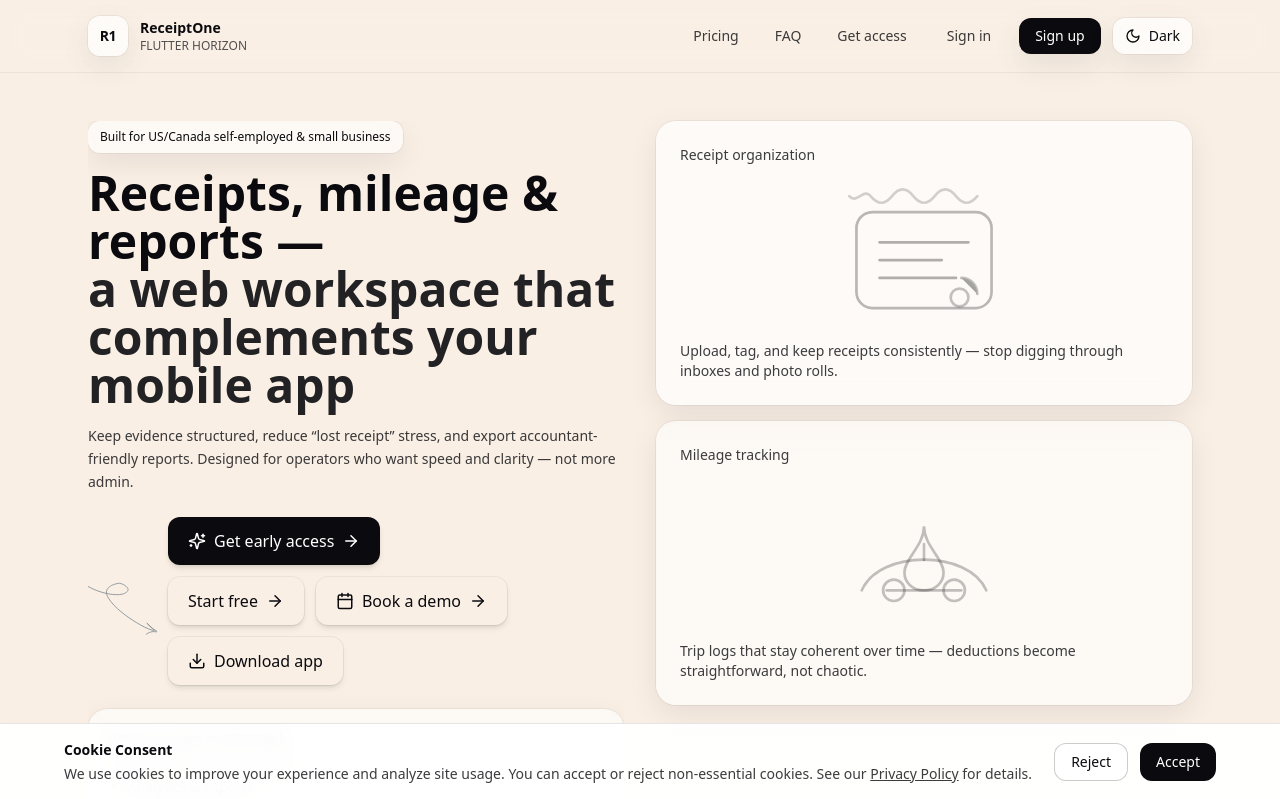
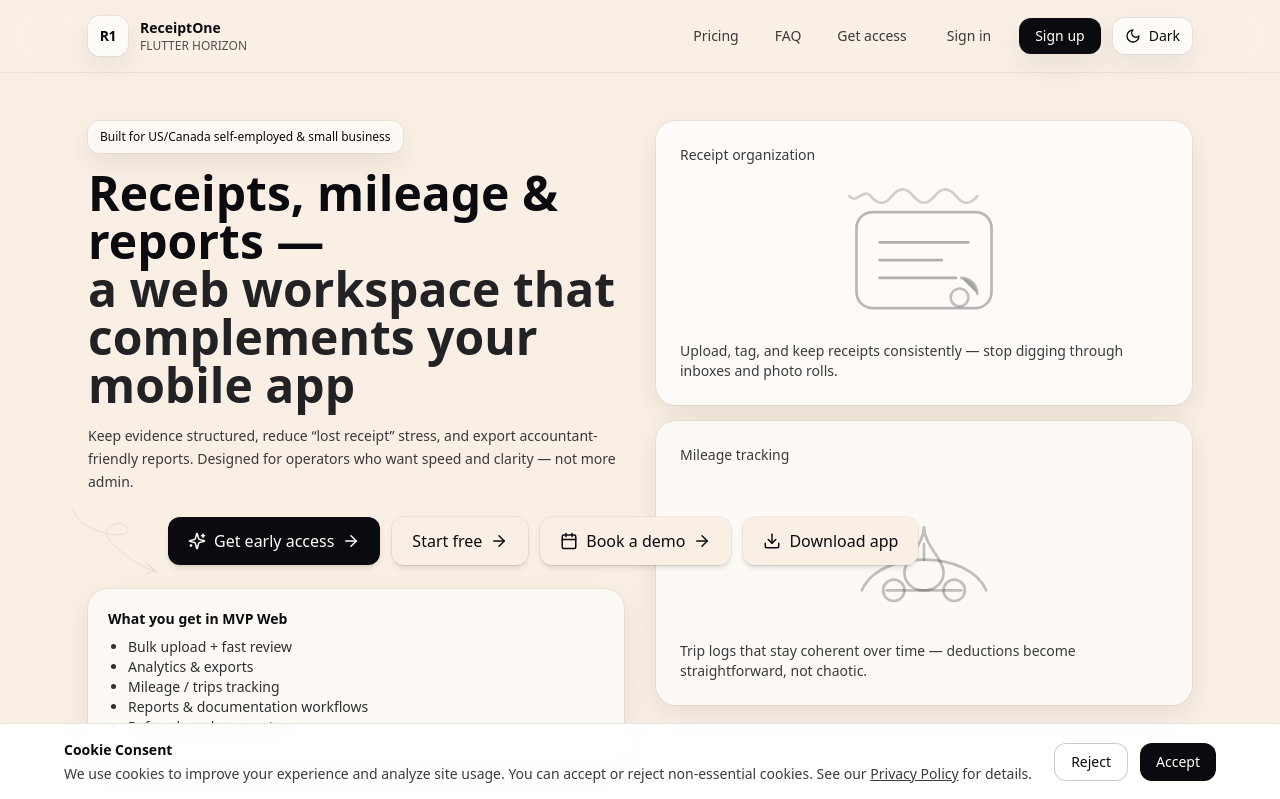
Before and after one commit to Alexd-y/receiptone-landing, a Next.js app: page / in a window 1280 px wide. Shown: the top 799 px of the page. Built offline with nearby package versions, Linux system fonts and the light colour scheme; no server answers.

Commit message:
Move loop arrow to left side pointing to Get early access button

```diff
--- a/components/CTAButtons.tsx
+++ b/components/CTAButtons.tsx
@@ -7,14 +7,14 @@
   onPrimaryClick?: () => void;
 };
 
-// Компонент стрелки с петлей (точный SVG путь из дизайна, указывает на кнопку "Get early access")
-// Стрелка без фона, сливается с фоном страницы
+// Компонент стрелки с петлей в виде буквы 'e' (точный SVG путь из дизайна, указывает на кнопку "Get early access")
+// Стрелка без фона, сливается с фоном страницы, тонкая и с пониженной непрозрачностью
 function LoopArrow() {
   return (
     <motion.div
       className="absolute -left-20 top-1/2 -translate-y-1/2 hidden lg:block pointer-events-none z-0"
       initial={{ opacity: 0 }}
-      animate={{ opacity: 1 }}
+      animate={{ opacity: 0.6 }}
       transition={{ delay: 0.5, duration: 0.5 }}
       style={{ background: "transparent" }}
     >
@@ -29,9 +29,11 @@
         <motion.path
           d="M1.00086 1.0002C5 47.5 90.9121 76.0476 125.491 67.7791C130.884 66.4897 143.009 61.3843 138.817 53.2959C135.138 46.1976 122.209 39.6256 115.289 40.8747C97.278 44.126 76.2063 54.1059 90.1515 77.0838C105.333 102.098 136.601 124.212 161.168 139.266C173.085 146.568 187.88 154.495 200.975 158.366C209.667 160.937 203.071 156.485 198.794 152.327C192.711 146.413 178.665 132.758 192.132 145.85C197.605 151.17 204.311 156.241 210.401 159.8C216.911 163.605 203.761 161.216 202.01 161.442C196.491 162.154 188.757 164.463 185.007 168.321"
           stroke="#7E8890"
-          strokeWidth="2"
+          strokeWidth="1.5"
           strokeLinecap="round"
+          strokeLinejoin="round"
           fill="none"
+          opacity="0.5"
           initial={{ pathLength: 0 }}
           animate={{ pathLength: 1 }}
           transition={{
@@ -47,53 +49,53 @@
 
 export default function CTAButtons({ onPrimaryClick }: Props) {
   return (
-    <div className="relative flex flex-wrap gap-3 items-center pl-8 lg:pl-20">
-      {/* Loop Arrow - слева, указывает на кнопку "Get early access", без фона */}
+    <div className="relative flex flex-nowrap gap-3 items-center pl-8 lg:pl-20 overflow-visible">
+      {/* Loop Arrow - слева, указывает на кнопку "Get early access", без фона, тонкая с пониженной непрозрачностью */}
       <LoopArrow />
 
       {/* Primary Button - Get early access (черная кнопка с белым текстом) */}
       <button
         type="button"
         onClick={onPrimaryClick}
-        className="relative z-10 inline-flex items-center justify-center gap-2 rounded-xl bg-accent-primary px-5 py-3 font-medium text-white shadow-md transition-all hover:shadow-lg"
+        className="relative z-10 inline-flex items-center justify-center gap-2 rounded-xl bg-accent-primary px-5 py-3 font-medium text-white shadow-md transition-all hover:shadow-lg whitespace-nowrap"
       >
         {/* Sparkles icon слева */}
         <Sparkles size={18} />
 
-        <span className="whitespace-nowrap">Get early access</span>
+        <span>Get early access</span>
 
         {/* Arrow справа */}
         <ArrowRight size={18} />
       </button>
 
       {/* Secondary Buttons - светлые бежевые кнопки в один ряд */}
-      <div className="flex flex-wrap gap-3">
+      <div className="flex flex-nowrap gap-3">
         {/* Start free - светлая бежевая кнопка с темным текстом, стрелка справа */}
         <a
           href="#pricing"
-          className="relative z-10 inline-flex items-center justify-center gap-2 rounded-xl bg-sand-100 px-5 py-3 font-medium text-ink-900 shadow-md ring-1 ring-black/5 transition-all hover:shadow-lg dark:bg-white/10 dark:text-white dark:ring-white/10"
+          className="relative z-10 inline-flex items-center justify-center gap-2 rounded-xl bg-sand-100 px-5 py-3 font-medium text-ink-900 shadow-md ring-1 ring-black/5 transition-all hover:shadow-lg dark:bg-white/10 dark:text-white dark:ring-white/10 whitespace-nowrap"
         >
-          <span className="whitespace-nowrap">Start free</span>
+          <span>Start free</span>
           <ArrowRight size={18} />
         </a>
 
         {/* Book a demo - светлая бежевая кнопка с темным текстом, календарь слева и стрелка справа */}
         <a
           href="#lead"
-          className="relative z-10 inline-flex items-center justify-center gap-2 rounded-xl bg-sand-100 px-5 py-3 font-medium text-ink-900 shadow-md ring-1 ring-black/5 transition-all hover:shadow-lg dark:bg-white/10 dark:text-white dark:ring-white/10"
+          className="relative z-10 inline-flex items-center justify-center gap-2 rounded-xl bg-sand-100 px-5 py-3 font-medium text-ink-900 shadow-md ring-1 ring-black/5 transition-all hover:shadow-lg dark:bg-white/10 dark:text-white dark:ring-white/10 whitespace-nowrap"
         >
           <Calendar size={18} />
-          <span className="whitespace-nowrap">Book a demo</span>
+          <span>Book a demo</span>
           <ArrowRight size={18} />
         </a>
 
         {/* Download app - светлая бежевая кнопка с темным текстом, иконка загрузки слева */}
         <a
           href="#stores"
-          className="relative z-10 inline-flex items-center justify-center gap-2 rounded-xl bg-sand-100 px-5 py-3 font-medium text-ink-900 shadow-md ring-1 ring-black/5 transition-all hover:shadow-lg dark:bg-white/10 dark:text-white dark:ring-white/10"
+          className="relative z-10 inline-flex items-center justify-center gap-2 rounded-xl bg-sand-100 px-5 py-3 font-medium text-ink-900 shadow-md ring-1 ring-black/5 transition-all hover:shadow-lg dark:bg-white/10 dark:text-white dark:ring-white/10 whitespace-nowrap"
         >
           <Download size={18} />
-          <span className="whitespace-nowrap">Download app</span>
+          <span>Download app</span>
         </a>
       </div>
     </div>
--- a/components/Sections.tsx
+++ b/components/Sections.tsx
@@ -63,7 +63,7 @@
       {/* Hero */}
       <section className="mx-auto max-w-6xl px-6 pb-10 pt-12">
         <div className="grid gap-8 lg:grid-cols-2 lg:items-start">
-          <div className="overflow-hidden">
+          <div className="overflow-visible">
             <motion.div
               initial={{ opacity: 0, y: 10 }}
               animate={{ opacity: 1, y: 0 }}
@@ -83,7 +83,7 @@
               operators who want speed and clarity — not more admin.
             </p>
 
-            <div className="mt-6">
+            <div className="mt-6 overflow-visible">
               <CTAButtons onPrimaryClick={() => document.getElementById("lead")?.scrollIntoView({ behavior: "smooth" })} />
             </div>
 
```
